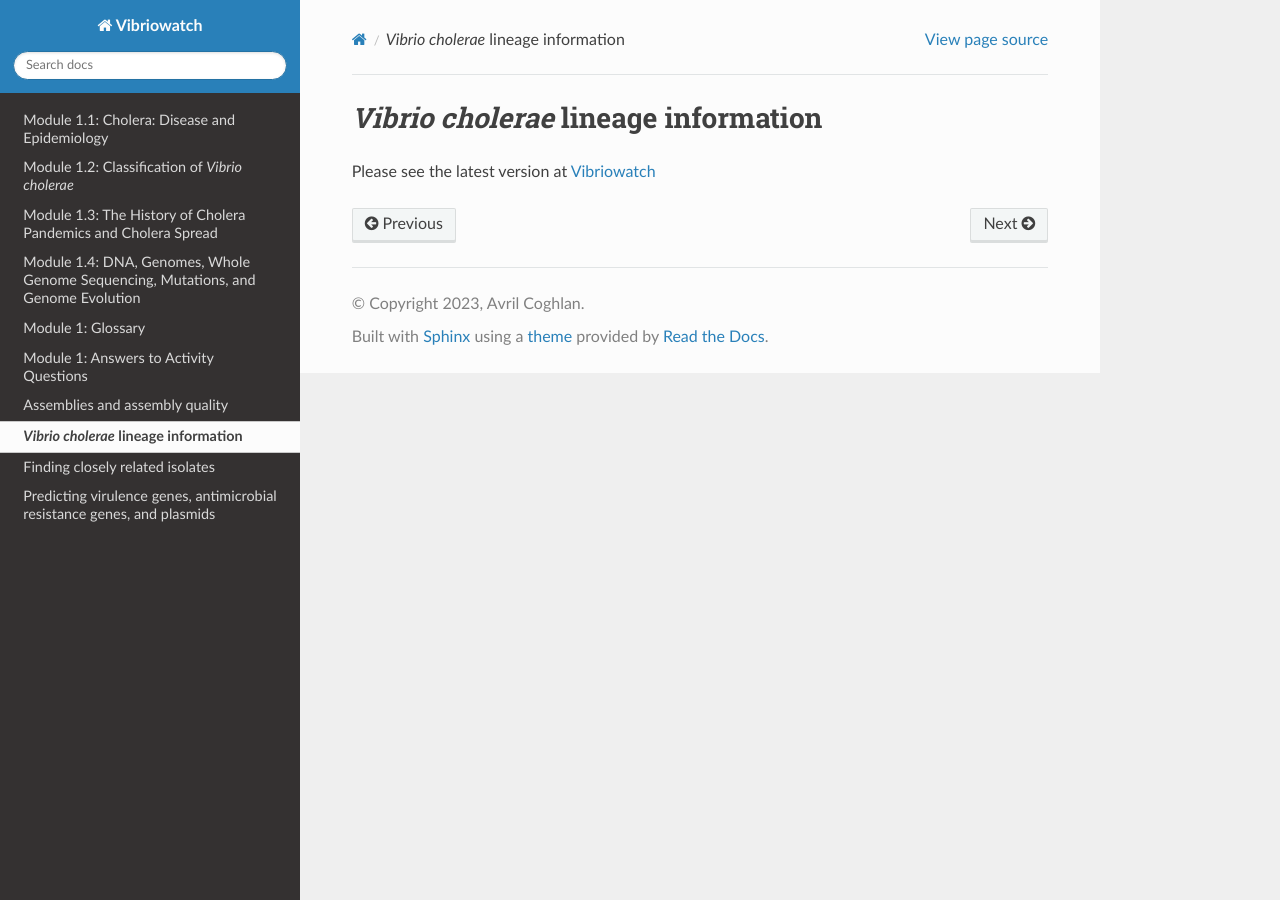
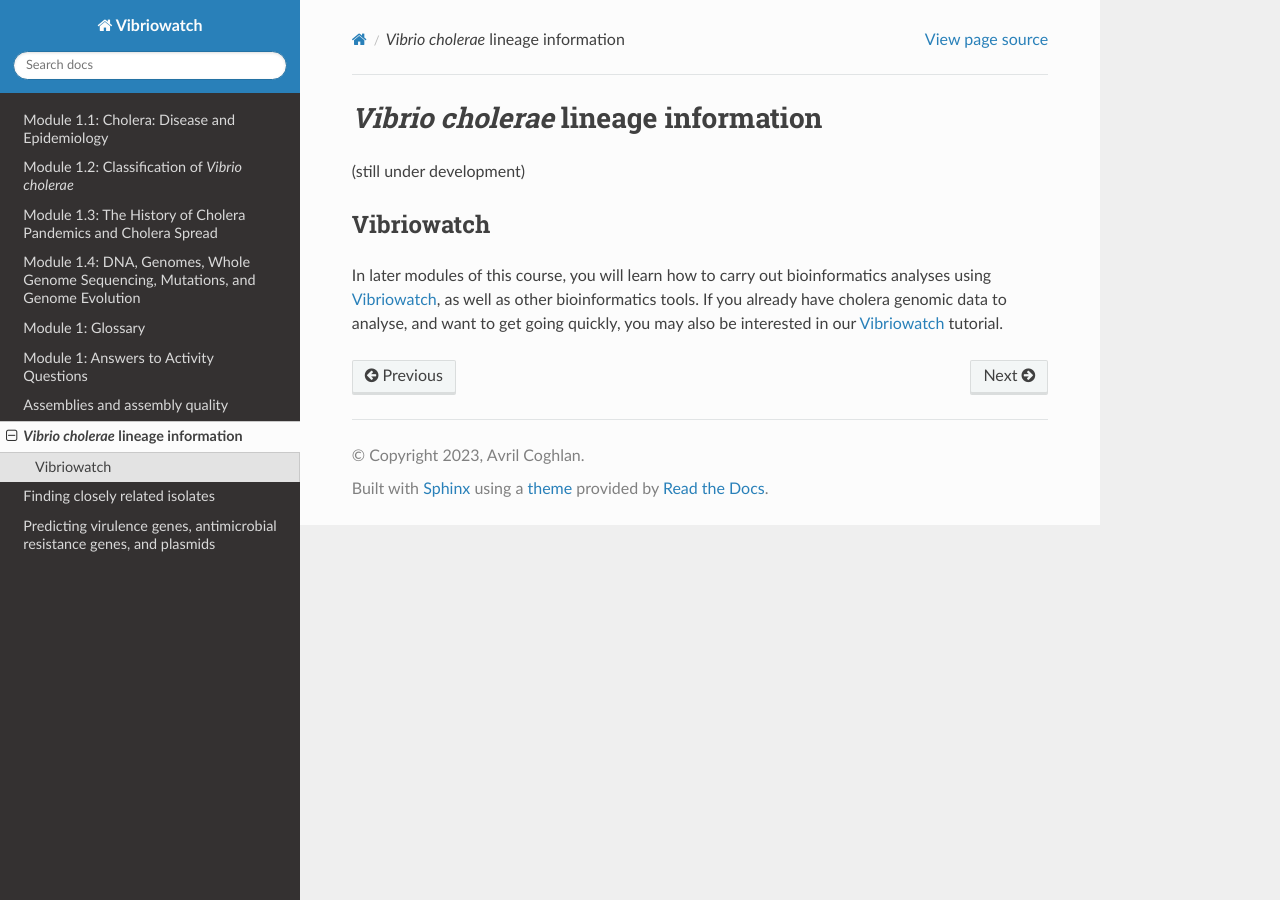
Before and after one commit to avrilcoghlan/cholerabook, a Sphinx documentation site: the page built from docs/source/mlst.rst, in a window 1280 px wide. Built offline with Sphinx 7.4.7 and the Read the Docs theme 3.1.0, drawn with Linux system fonts in a browser that asks for light colours.

Commit message:
Update mlst.rst

```diff
--- a/docs/source/mlst.rst
+++ b/docs/source/mlst.rst
@@ -1,6 +1,12 @@
 *Vibrio cholerae* lineage information
 =====================================
 
-Please see the latest version at `Vibriowatch`_
+(still under development)
 
-.. _Vibriowatch: https://vibriowatch.readthedocs.io/en/latest/
+Vibriowatch
+-----------
+
+In later modules of this course, you will learn how to carry out bioinformatics analyses using `Vibriowatch`_, as well as other bioinformatics tools.
+If you already have cholera genomic data to analyse, and want to get going quickly, you may also be interested in our `Vibriowatch`_ tutorial.
+
+.. _Vibriowatch: https://vibriowatch.readthedocs.io
```
